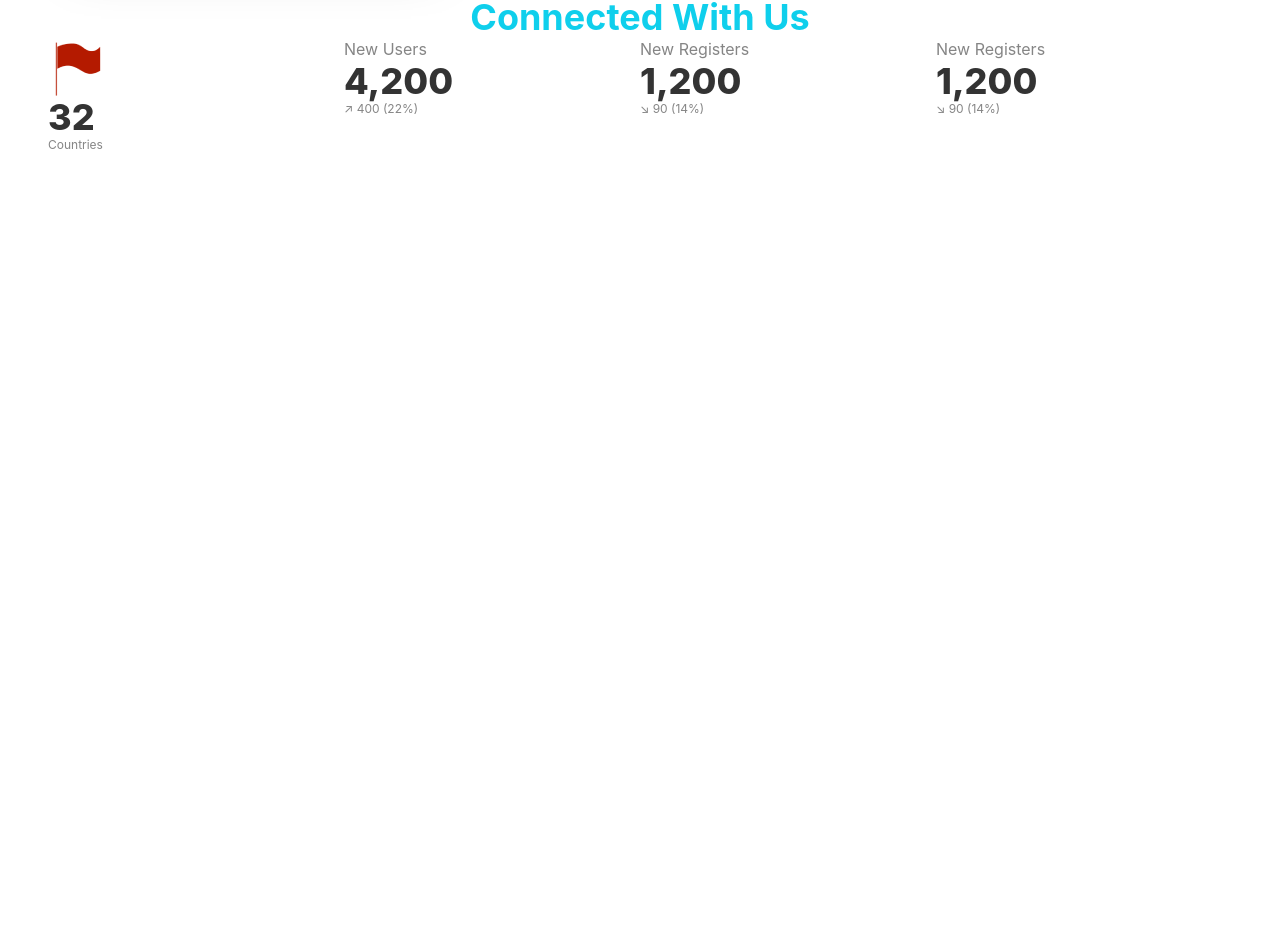
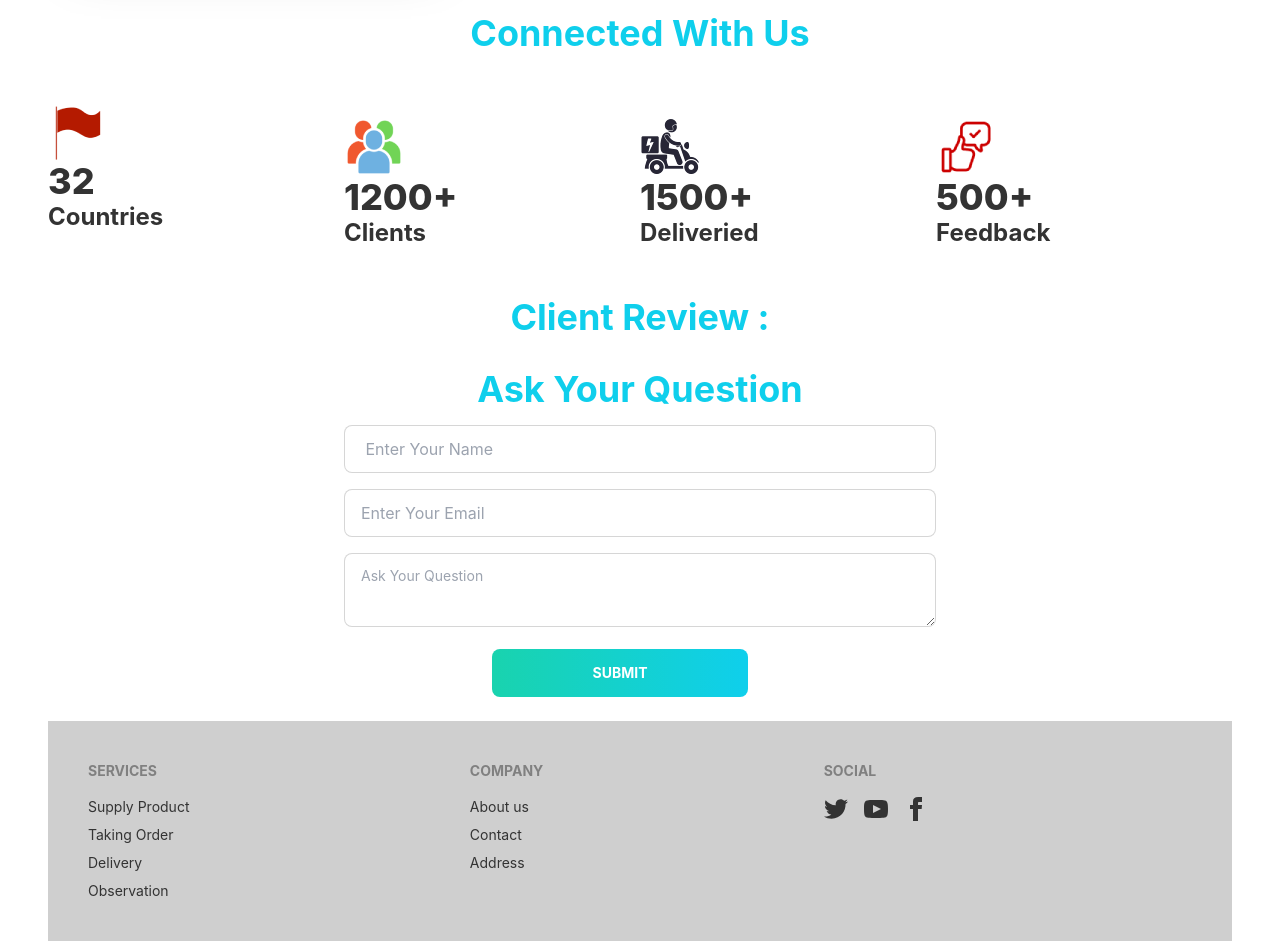
Before and after one commit to Biplob123121/agro-machineries-client, a React (Create React App) app: page /home in a window 1280 px wide. Shown: the part 1355-2296 px from the top of the page. Before the commit the page ends 1508 px from the top, so only its background shows below. Built offline with nearby package versions, Linux system fonts and the light colour scheme; no server answers.

Commit message:
completed footer section

```diff
--- a/src/Pages/Dashboard/MyOrder.js
+++ b/src/Pages/Dashboard/MyOrder.js
@@ -4,8 +4,6 @@
 
 const MyOrder = () => {
     const [user] = useAuthState(auth);
-    // const email = user?.email;
-    // console.log(email);
     const [order, setOrder] = useState({});
 
     useEffect( () =>{
--- a/src/Pages/Dashboard/Review.js
+++ b/src/Pages/Dashboard/Review.js
@@ -1,10 +1,52 @@
 import React from 'react';
+import { useAuthState } from 'react-firebase-hooks/auth';
+import { useForm } from 'react-hook-form';
+import { toast, ToastContainer } from 'react-toastify';
+import auth from '../../firebase.init';
+
+
 
 const Review = () => {
+    const [user] = useAuthState(auth);
+    const { register, handleSubmit, reset } = useForm();
+    console.log(user);
+
+    const onSubmit = d => {
+        const supplierData = {
+            supplier: `${user.displayName}`,
+            sEmail: `${user.email}`
+        };
+        const data = Object.assign(supplierData, d);
+
+        const url = `http://localhost:5000/review`;
+        fetch(url, {
+            method: 'POST',
+            headers: {
+                'content-type': 'application/json'
+            },
+            body: JSON.stringify(data)
+        })
+            .then(res => res.json())
+            .then(result => {
+                if (result.acknowledged === true) {
+                    toast('Review Submitted');
+                    reset();
+                }
+            })
+    };
     return (
-        <div>
-            <h2>Give Review</h2>
-        </div>
+        <section>
+            <div className='w-1/2 mx-auto'>
+                <form className='add-item-form' onSubmit={handleSubmit(onSubmit)}>
+                    <input type="text" placeholder="Name" value={user.displayName} className="input w-full my-4" readOnly disabled />
+                    <input type="text" placeholder="Email" value={user.email} className="input w-full" readOnly disabled />
+                    <textarea className="textarea textarea-bordered w-full my-4" {...register("review")} placeholder="Give Your Review" required></textarea>
+                    <input type="text"  {...register("rating")} placeholder="Give Rating" className="input input-bordered w-full" required />
+                    <input type="submit" className='input input-bordered w-full my-4 font-bold uppercase bg-secondary hover:bg-primary' value='Submit' />
+                </form>
+                <ToastContainer />
+            </div>
+        </section>
     );
 };
 
--- /dev/null
+++ b/src/Pages/Home/AllReview.js
@@ -0,0 +1,13 @@
+import React from 'react';
+
+const AllReview = () => {
+
+    return (
+        <div>
+            <h2 className='text-4xl font-bold text-center text-primary my-8'>Client Review :</h2>
+
+        </div>
+    );
+};
+
+export default AllReview;
--- /dev/null
+++ b/src/Pages/Home/Contact.js
@@ -0,0 +1,21 @@
+import React from 'react';
+
+const Contact = () => {
+    return (
+        <div>
+            <h2 className='text-4xl text-center font-bold text-primary'>Ask Your Question</h2>
+            <div className='lg:w-1/2 mx-auto'>
+                <form className='add-item-form'>
+                    <input type="text" placeholder=" Enter Your Name" className="input w-full input-bordered my-4"  required/>
+                    <input type="text" placeholder="Enter Your Email" className="input w-full input-bordered" required/>
+                    <textarea className="textarea textarea-bordered w-full my-4" placeholder="Ask Your Question" required></textarea>
+                    <div className='mb-6 w-1/2 mx-auto'>
+                        <button className="btn btn-wide border-0 uppercase text-white font-bold bg-gradient-to-r from-secondary to-primary hover:from-red-500 hover:to-yellow-500">Submit</button>
+                    </div>
+                </form>
+            </div>
+        </div>
+    );
+};
+
+export default Contact; <h2>Contact Us</h2>
--- a/src/Pages/Home/Home.js
+++ b/src/Pages/Home/Home.js
@@ -1,5 +1,8 @@
 import React from 'react';
+import Footer from '../Shared/Footer';
+import AllReview from './AllReview';
 import Banner from './Banner';
+import Contact from './Contact';
 import History from './History';
 import Products from './Products';
 import Summary from './Summary';
@@ -11,6 +14,9 @@
             <Products></Products>
             <History></History>
             <Summary></Summary>
+            <AllReview></AllReview>
+            <Contact></Contact>
+            <Footer></Footer>
         </section>
     );
 };
--- a/src/Pages/Home/Summary.js
+++ b/src/Pages/Home/Summary.js
@@ -7,30 +7,30 @@
 const Summary = () => {
     return (
         <section>
-            <h2 className='text-4xl font-bold text-center text-primary'>Connected With Us</h2>
-            <div className="grid sm:grid-cols-2 lg:grid-cols-4">
+            <h2 className='text-4xl font-bold text-center text-primary my-12'>Connected With Us</h2>
+            <div className="grid grid-cols-2 lg:grid-cols-4">
 
                 <div className="">
                     <div><img src={flag} alt="" /></div>
                     <div className="stat-value">32</div>
-                    <div className="stat-desc">Countries</div>
+                    <div className="text-2xl font-bold">Countries</div>
                 </div>
 
-                <div className="">
-                    <div className="stat-title">New Users</div>
-                    <div className="stat-value">4,200</div>
-                    <div className="stat-desc">↗︎ 400 (22%)</div>
+                <div className="py-4">
+                    <div><img src={useR} alt="" /></div>
+                    <div className="stat-value">1200+</div>
+                    <div className="text-2xl font-bold"> Clients</div>
                 </div>
 
-                <div className="">
-                    <div className="stat-title">New Registers</div>
-                    <div className="stat-value">1,200</div>
-                    <div className="stat-desc">↘︎ 90 (14%)</div>
+                <div className="py-4">
+                    <div><img src={delivery} alt="" /></div>
+                    <div className="stat-value">1500+</div>
+                    <div className="text-2xl font-bold">Deliveried</div>
                 </div>
-                <div className="">
-                    <div className="stat-title">New Registers</div>
-                    <div className="stat-value">1,200</div>
-                    <div className="stat-desc">↘︎ 90 (14%)</div>
+                <div className="py-4">
+                    <div><img src={feedback} alt="" /></div>
+                    <div className="stat-value">500+</div>
+                    <div className="text-2xl font-bold">Feedback</div>
                 </div>
 
             </div>
--- a/src/Pages/Shared/Footer.js
+++ b/src/Pages/Shared/Footer.js
@@ -2,9 +2,30 @@
 
 const Footer = () => {
     return (
-        <div>
-            <h2>This is Footer</h2>
-        </div>
+        <footer className="footer p-10 bg-base-300 text-base-content">
+            <div>
+                <span className="footer-title">Services</span>
+                <a  className="link link-hover">Supply Product</a>
+                <a className="link link-hover">Taking Order</a>
+                <a className="link link-hover">Delivery</a>
+                <a className="link link-hover">Observation</a>
+            </div>
+            <div>
+                <span className="footer-title">Company</span>
+                <a className="link link-hover">About us</a>
+                <a className="link link-hover">Contact</a>
+                <a className="link link-hover">Address</a>
+
+            </div>
+            <div>
+                <span className="footer-title">Social</span>
+                <div className="grid grid-flow-col gap-4">
+                    <a><svg xmlns="http://www.w3.org/2000/svg" width="24" height="24" viewBox="0 0 24 24" className="fill-current"><path d="M24 4.557c-.883.392-1.832.656-2.828.775 1.017-.609 1.798-1.574 2.165-2.724-.951.564-2.005.974-3.127 1.195-.897-.957-2.178-1.555-3.594-1.555-3.179 0-5.515 2.966-4.797 6.045-4.091-.205-7.719-2.165-10.148-5.144-1.29 2.213-.669 5.108 1.523 6.574-.806-.026-1.566-.247-2.229-.616-.054 2.281 1.581 4.415 3.949 4.89-.693.188-1.452.232-2.224.084.626 1.956 2.444 3.379 4.6 3.419-2.07 1.623-4.678 2.348-7.29 2.04 2.179 1.397 4.768 2.212 7.548 2.212 9.142 0 14.307-7.721 13.995-14.646.962-.695 1.797-1.562 2.457-2.549z"></path></svg></a>
+                    <a><svg xmlns="http://www.w3.org/2000/svg" width="24" height="24" viewBox="0 0 24 24" className="fill-current"><path d="M19.615 3.184c-3.604-.246-11.631-.245-15.23 0-3.897.266-4.356 2.62-4.385 8.816.029 6.185.484 8.549 4.385 8.816 3.6.245 11.626.246 15.23 0 3.897-.266 4.356-2.62 4.385-8.816-.029-6.185-.484-8.549-4.385-8.816zm-10.615 12.816v-8l8 3.993-8 4.007z"></path></svg></a>
+                    <a><svg xmlns="http://www.w3.org/2000/svg" width="24" height="24" viewBox="0 0 24 24" className="fill-current"><path d="M9 8h-3v4h3v12h5v-12h3.642l.358-4h-4v-1.667c0-.955.192-1.333 1.115-1.333h2.885v-5h-3.808c-3.596 0-5.192 1.583-5.192 4.615v3.385z"></path></svg></a>
+                </div>
+            </div>
+        </footer>
     );
 };
 
```
